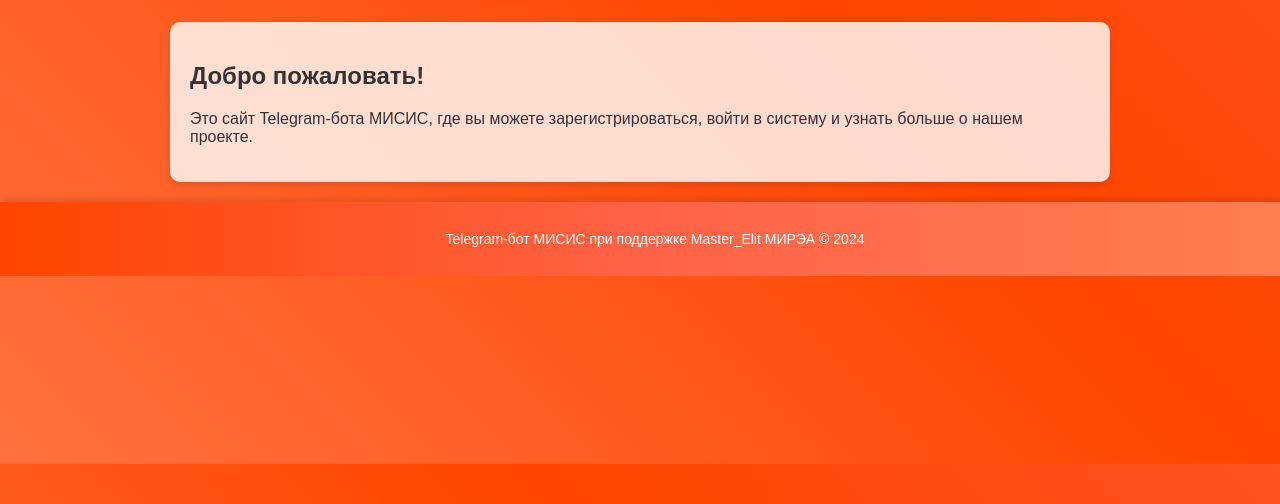
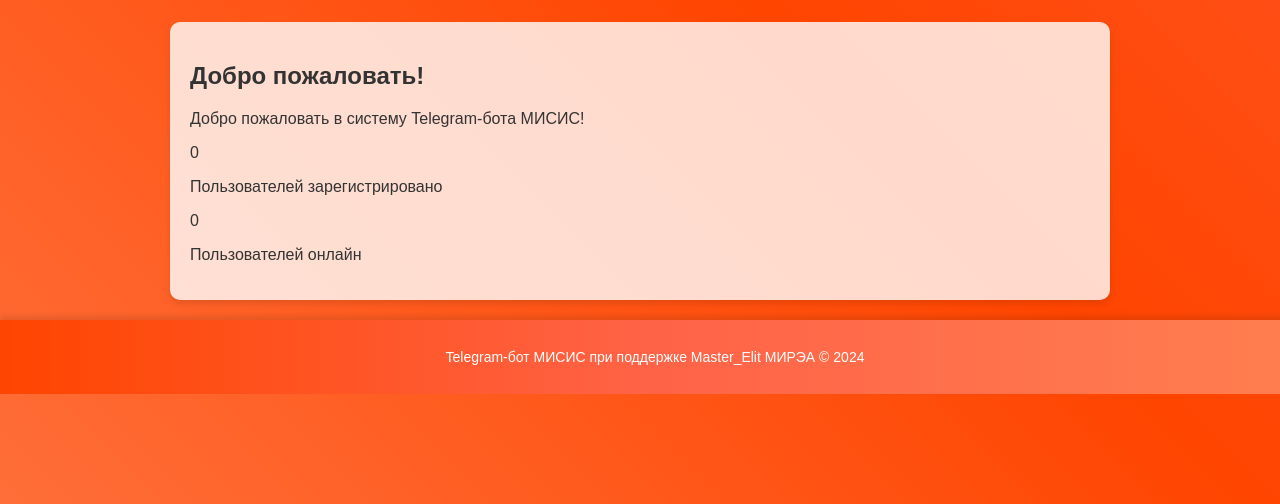
Before and after one commit to Master1910/misis, a Flask app: page / in a window 1280 px wide. Shown: the part 100-604 px from the top of the page. Run offline with Flask 2, Linux system fonts and the light colour scheme.

Commit message:
Update home.html

```diff
--- a/templates/home.html
+++ b/templates/home.html
@@ -1,8 +1,20 @@
 {% extends "base.html" %}
-{% block title %}Главная{% endblock %}
+
+{% block title %}{{ title }}{% endblock %}
+
 {% block content %}
-    <h2>Добро пожаловать!</h2>
-    <div class="content-block fade">
-        <p>Это сайт Telegram-бота МИСИС, где вы можете зарегистрироваться, войти в систему и узнать больше о нашем проекте.</p>
+<section id="dashboard" class="fade">
+    <h2>Добро пожаловать{{ ", " + username if username else "" }}!</h2>
+    <p>Добро пожаловать в систему Telegram-бота МИСИС!</p>
+    <div class="stats">
+        <div>
+            <span id="online-users">{{ user_count }}</span>
+            <p>Пользователей зарегистрировано</p>
+        </div>
+        <div>
+            <span id="active-users">{{ active_users }}</span>
+            <p>Пользователей онлайн</p>
+        </div>
     </div>
+</section>
 {% endblock %}
```
